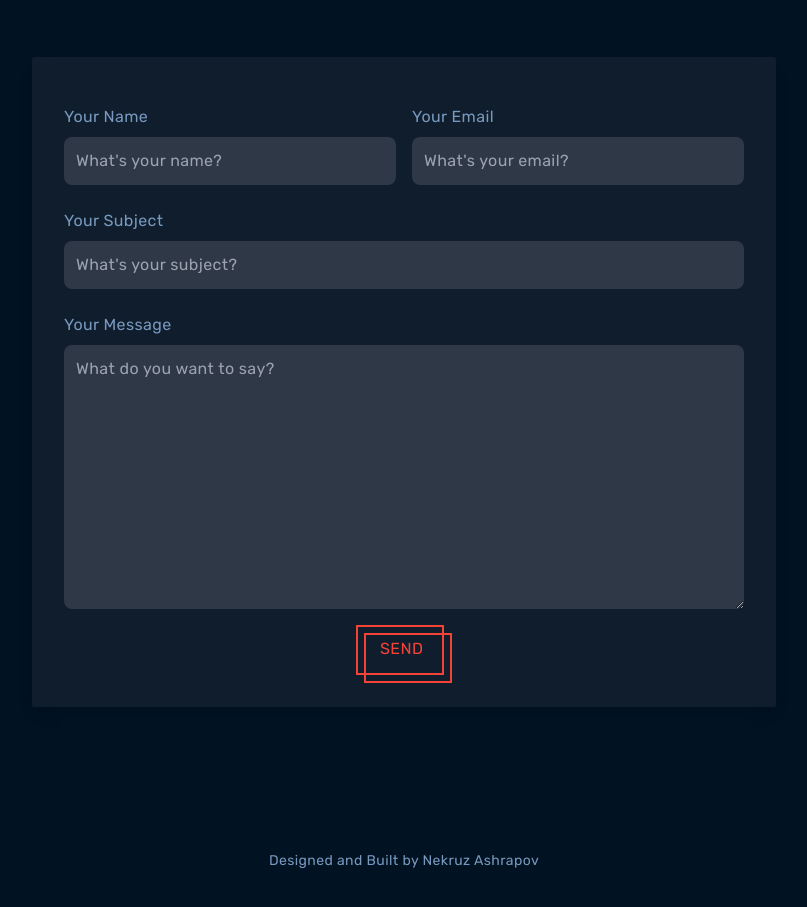
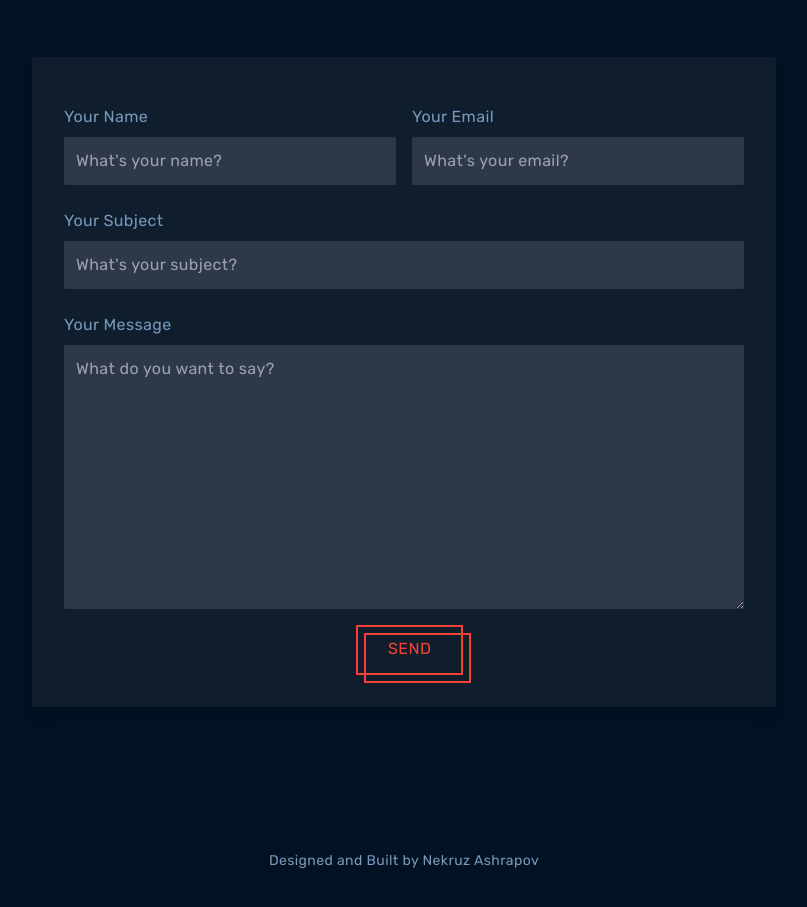
Before and after one commit to NekruzAsh/MyPortfolio, a Next.js app: page / in a window 1280 px wide. Shown: the part 4180-5087 px from the top of the page, without its empty margins (236-1043 px from the left). Built offline with nearby package versions, Linux system fonts and the light colour scheme.

Commit message:
updated padding and size of the send button.

```diff
--- a/app/components/Contact.jsx
+++ b/app/components/Contact.jsx
@@ -35,7 +35,7 @@ const Contact = () => {
                       Your Name
                     </label>
                     <input
-                      className="text-[#f3f7fc] bg-[#2e3846] rounded-lg p-3 flex"
+                      className="text-[#f3f7fc] bg-[#2e3846] rounded-sm p-3 flex"
                       type="text"
                       placeholder="What's your name?"
                       name="name"
@@ -46,7 +46,7 @@ const Contact = () => {
                       Your Email
                     </label>
                     <input
-                      className="text-[#f3f7fc] bg-[#2e3846] rounded-lg p-3 flex"
+                      className="text-[#f3f7fc] bg-[#2e3846] rounded-sm p-3 flex"
                       type="email"
                       placeholder="What's your email?"
                       name="email"
@@ -58,7 +58,7 @@ const Contact = () => {
                     Your Subject
                   </label>
                   <input
-                    className="text-[#f3f7fc] bg-[#2e3846] rounded-lg p-3 flex"
+                    className="text-[#f3f7fc] bg-[#2e3846] rounded-sm p-3 flex"
                     type="text"
                     placeholder="What's your subject?"
                     name="subject"
@@ -69,7 +69,7 @@ const Contact = () => {
                     Your Message
                   </label>
                   <textarea
-                    className="text-[#f3f7fc] bg-[#2e3846] rounded-lg p-3"
+                    className="text-[#f3f7fc] bg-[#2e3846] rounded-sm p-3"
                     rows="10"
                     placeholder="What do you want to say?"
                     name="message"
@@ -77,9 +77,9 @@ const Contact = () => {
                 </div>
                 <div className="flex justify-center">
                   <button>
-                    <a className="relative flex w-[6rem] h-[50px] text-md mt-2 uppercase px-6 py-3 cursor-pointer text-[#f44336] hover:text-[#011222] group">
-                      <span className="absolute inset-0 w-[88px] h-full transition duration-300 ease-out transform translate-x-2 translate-y-2 border-2 border-[#f44336] group-hover:bg-[#BFD0E3] group-hover:translate-x-0 group-hover:translate-y-0" />
-                      <span className="absolute inset-0 w-[88px] h-full border-2 border-[#f44336]" />
+                    <a className="relative flex w-[6rem] h-[50px] text-md mt-2 uppercase px-8 py-3 cursor-pointer text-[#f44336] hover:text-[#011222] group">
+                      <span className="absolute inset-0 w-[107px] h-full transition duration-300 ease-out transform translate-x-2 translate-y-2 border-2 border-[#f44336] group-hover:bg-[#BFD0E3] group-hover:translate-x-0 group-hover:translate-y-0" />
+                      <span className="absolute inset-0 w-[107px] h-full border-2 border-[#f44336]" />
                       <span className="relative">send</span>
                     </a>
                   </button>
```
